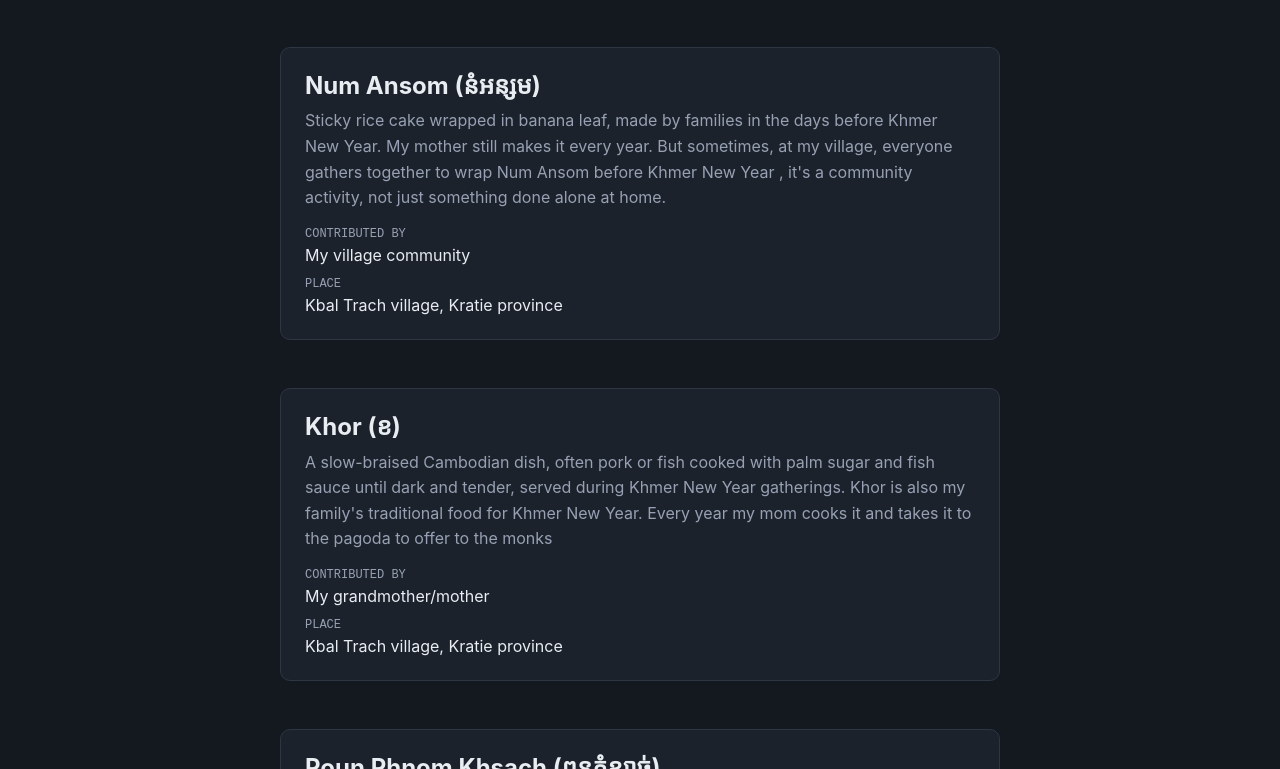
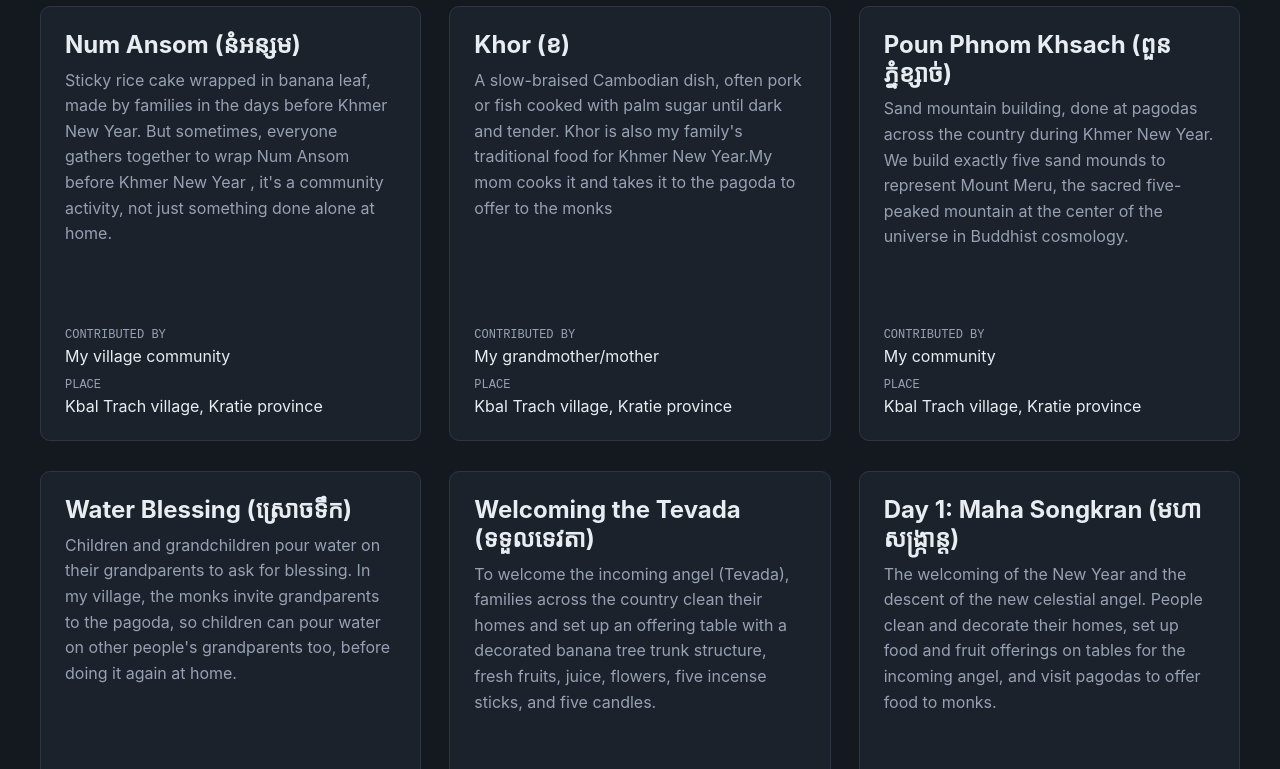
Before and after one commit to Soleakna/Khmer_NewYear, a Next.js app: page / in a window 1280 px wide. Shown: the part 591-1360 px from the top of the page. Built offline with nearby package versions, Linux system fonts and the light colour scheme.

Commit message:
change the shape of the cards

```diff
--- a/app/page.js
+++ b/app/page.js
@@ -6,9 +6,9 @@ import entries from "../data/entries.js";
 
 const styles = {
   wrap: {
-    maxWidth: 720,
+    maxWidth: 1200,
     margin: "0 auto",
-    padding: "80px 24px",
+    padding: "80px 20px",
   },
   kicker: {
     fontFamily: "'Courier New', monospace",
@@ -25,7 +25,7 @@ const styles = {
   description: {
     fontSize: 18,
     color: "#97A1B3",
-    lineHeight: 1.6,
+    lineHeight: 1.5,
     margin: 0,
   },
   card: {
@@ -44,6 +44,13 @@ const styles = {
   cardValue: {
     fontSize: 16,
     margin: "6px 0 0",
+  },
+  grid: {
+    display: "grid",
+    gridTemplateColumns: "repeat(auto-fit, minmax(320px, 1fr))",
+    rowGap: 80,
+    columnGap: 28,
+    marginTop: 48,
   },
   search: {
     width: "100%",
@@ -120,9 +127,11 @@ export default function Home() {
       />
 
       {filteredEntries.length > 0 ? (
-        filteredEntries.map((entry) => (
-          <EntryCard key={entry.title} entry={entry} />
-        ))
+        <div style={styles.grid}>
+          {filteredEntries.map((entry) => (
+            <EntryCard key={entry.title} entry={entry} />
+          ))}
+        </div>
       ) : (
         <p style={styles.noResults}>No results for "{query}".</p>
       )}
--- a/collection.config.js
+++ b/collection.config.js
@@ -11,7 +11,7 @@ const collection = {
   name: "Khmer New Year",
 
   // One sentence: what is this archive, and why does it matter?
-  description: "A living archive of a piece of Khmer culture, built for ICT 340.",
+  // description: "A living archive of a piece of Khmer culture, built for ICT 340.",
 
   // Who is building this archive? Your name, as you want it shown.
   curator: "Soleakna",
--- a/components/EntryCard.js
+++ b/components/EntryCard.js
@@ -2,7 +2,9 @@
 // all four strings. Missing fields render silently as blanks, so callers must pass all four.
 const styles = {
   card: {
-    marginTop: 48,
+    display: "flex",
+    flexDirection: "column",
+    height: "100%",
     padding: 24,
     backgroundColor: "#1C222C",
     border: "1px solid #2E3644",
@@ -15,6 +17,7 @@ const styles = {
     lineHeight: 1.2,
   },
   description: {
+    flexGrow: 1,
     fontSize: 16,
     color: "#97A1B3",
     lineHeight: 1.6,
--- a/data/entries.js
+++ b/data/entries.js
@@ -2,49 +2,49 @@ const entries = [
   {
     title: "Num Ansom (នំអន្សម)",
     description:
-      "Sticky rice cake wrapped in banana leaf, made by families in the days before Khmer New Year. My mother still makes it every year. But sometimes, at my village, everyone gathers together to wrap Num Ansom before Khmer New Year , it's a community activity, not just something done alone at home.",
+      "Sticky rice cake wrapped in banana leaf, made by families in the days before Khmer New Year. But sometimes, everyone gathers together to wrap Num Ansom before Khmer New Year , it's a community activity, not just something done alone at home.",
     contributor: "My village community",
     place: "Kbal Trach village, Kratie province",
   },
   {
     title: "Khor (ខ)",
     description:
-      "A slow-braised Cambodian dish, often pork or fish cooked with palm sugar and fish sauce until dark and tender, served during Khmer New Year gatherings. Khor is also my family's traditional food for Khmer New Year. Every year my mom cooks it and takes it to the pagoda to offer to the monks",
+      "A slow-braised Cambodian dish, often pork or fish cooked with palm sugar until dark and tender. Khor is also my family's traditional food for Khmer New Year.My mom cooks it and takes it to the pagoda to offer to the monks",
     contributor: "My grandmother/mother",
     place: "Kbal Trach village, Kratie province",
   },
   {
     title: "Poun Phnom Khsach (ពួនភ្នំខ្សាច់)",
     description:
-      "Sand mountain building, done at pagodas across the country during Khmer New Year.",
+      "Sand mountain building, done at pagodas across the country during Khmer New Year. We build exactly five sand mounds to represent Mount Meru, the sacred five-peaked mountain at the center of the universe in Buddhist cosmology.",
     contributor: "My community",
     place: "Kbal Trach village, Kratie province",
   },
   {
     title: "Water Blessing (ស្រោចទឹក)",
     description:
-      "Traditionally done at home, where children and grandchildren pour water on their grandparents to ask for blessing. In the last few years, my village's monk invites grandparents to the pagoda first, so children can pour water on other people's grandparents too, before doing it again at home.",
+      "Children and grandchildren pour water on their grandparents to ask for blessing. In my village, the monks invite grandparents to the pagoda, so children can pour water on other people's grandparents too, before doing it again at home.",
     contributor: "My family and village community",
     place: "Kbal Trach village, Kratie province",
   },
   {
     title: "Welcoming the Tevada (ទទួលទេវតា)",
     description:
-      "Every home across the country prepares an offering at the exact calculated hour of the year's transition to welcome the incoming angel (Tevada). Families clean and decorate the front of the house and the household altar, then set up an offering table featuring a decorated banana tree trunk structure, fresh fruits, juice, five incense sticks, five candles, young rice seedlings, and flowers associated with that year's angel.",
+      "To welcome the incoming angel (Tevada), families across the country clean their homes and set up an offering table with a decorated banana tree trunk structure, fresh fruits, juice, flowers, five incense sticks, and five candles.",
     contributor: "My family",
     place: "Kbal Trach village, Kratie province",
   },
   {
     title: "Day 1: Maha Songkran (មហាសង្រ្កាន្ត)",
     description:
-      "The welcoming of the New Year and the descent of the new celestial angel. People clean and decorate their homes, set up food and fruit offerings on tables for the incoming angel, and visit pagodas to offer food to monks..",
+      "The welcoming of the New Year and the descent of the new celestial angel. People clean and decorate their homes, set up food and fruit offerings on tables for the incoming angel, and visit pagodas to offer food to monks.",
     contributor: "My family",
     place: "Kbal Trach village, Kratie province",
   },
   {
     title: "Day 2: Virak Vanabat (វិរៈវ័នបត)",
     description:
-      "A day dedicated to charity, gratitude, and family unity. Children give gifts, clothes, or money to their parents and grandparents. People also donate food and money to the poor",
+      "A day dedicated to charity, gratitude, and family unity. Children give gifts, clothes, or money to their parents and grandparents. People also donate food and money to the poor.",
     contributor: "My family",
     place: "Kbal Trach village, Kratie province",
   },
```
